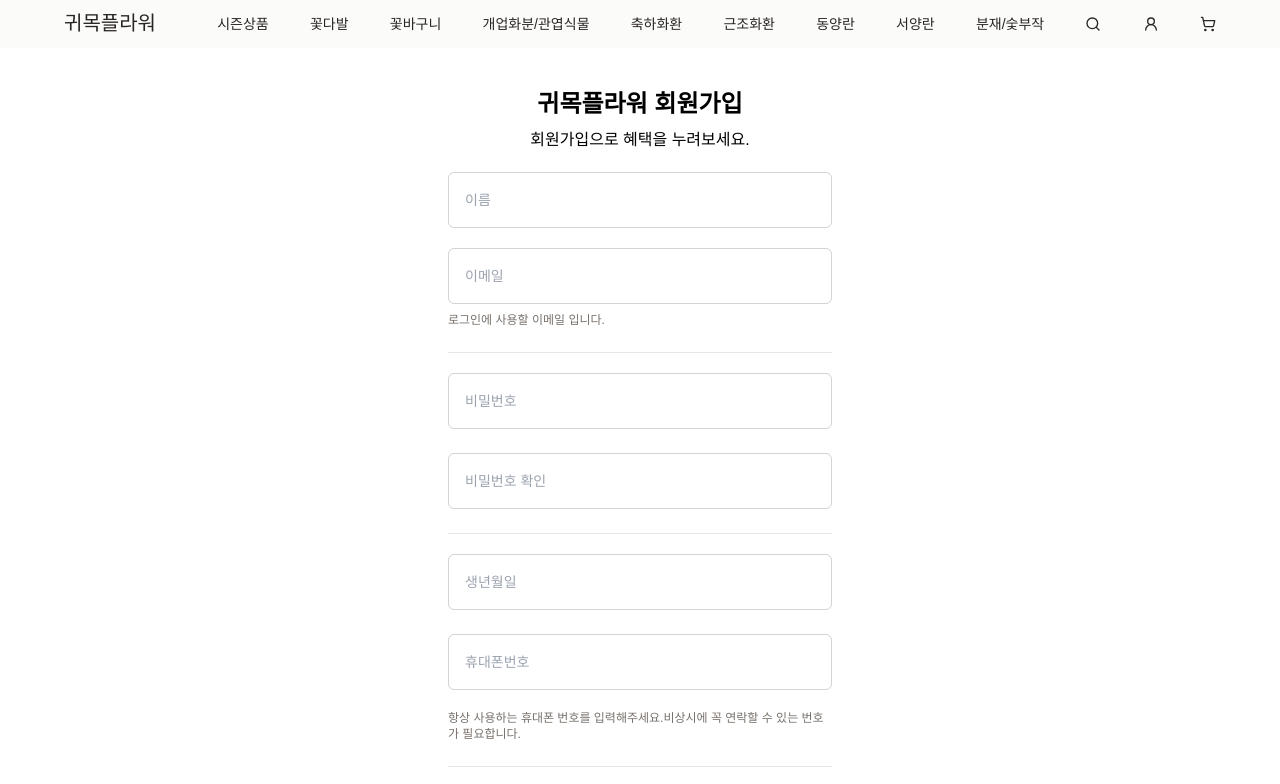
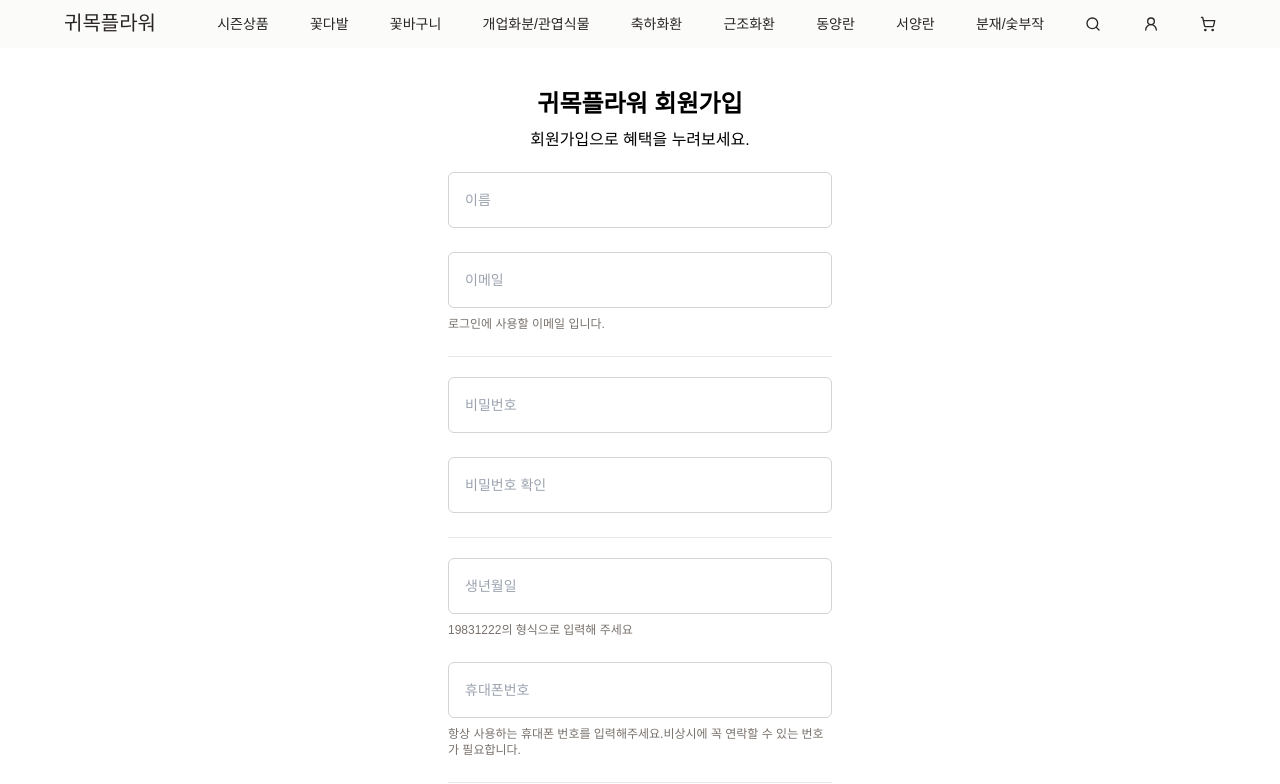
Before and after one commit to homeyoun/homepage, a Next.js app: page /siginUp in a window 1280 px wide. Shown: the top 784 px of the page. Built offline with nearby package versions, Linux system fonts and the light colour scheme; a web font is replaced by a local one.

Commit message:
회원가입폼 수정

```diff
--- a/app/siginUp/page.tsx
+++ b/app/siginUp/page.tsx
@@ -1,7 +1,9 @@
 "use client";
 import { CircleAlert } from "lucide-react";
 import { Formik } from "formik";
-
+import * as Yup from "yup";
+import { REGEX } from "@/consts/regex";
+import { useState } from "react";
 interface MyFormVvalues {
   name: string;
   email: string;
@@ -15,6 +17,28 @@ interface OtherProps {
   message: string;
 }
 
+const SignupSchema = Yup.object().shape({
+  name: Yup.string()
+    .matches(REGEX.name, "한글로 입력해주세요")
+    .min(2, "이름이 너무 짧습니다.")
+    .max(5, "이름이 너무 깁니다.")
+    .required("이름은 필수 입력항목입니다."),
+  email: Yup.string()
+    .email("이메일을 잘못입력하셨습니다.")
+    .required("이메일은 필수 입력항목입니다."),
+  password: Yup.string().min(7, "비밀번호는 최소 7자 이상입니다."),
+  rePassword: Yup.string()
+    .min(7, "비밀번호는 최소 7자 이상입니다.")
+    .oneOf([Yup.ref("password")], "비밀번호가 일치해야 합니다.")
+    .required("비밀번호를 다시 입력하세요"),
+
+  birthDate: Yup.string(),
+  phoneNumber: Yup.string().matches(
+    REGEX.phoneNumber,
+    "번호는 01012345678형태로 입력해주세요",
+  ),
+});
+
 export default function SignUpPage() {
   const initialValues: MyFormVvalues = {
     name: "",
@@ -24,12 +48,14 @@ export default function SignUpPage() {
     birthDate: "",
     phoneNumber: "",
   };
+  const [focus, setFocus] = useState(false);
   return (
     <section className="mx-auto mt-10 grid max-w-6xl justify-center text-center">
       <h1 className="mb-2 text-2xl font-bold">귀목플라워 회원가입</h1>
       <h2 className="mb-5">회원가입으로 혜택을 누려보세요.</h2>
       <Formik
         initialValues={initialValues}
+        validationSchema={SignupSchema}
         onSubmit={(values, actions) => {}}
         className="grid w-96 justify-center"
       >
@@ -43,19 +69,23 @@ export default function SignUpPage() {
               className="h-14 rounded-md border border-stone-300 px-4 text-sm outline-none"
               placeholder="이름"
             />
+            <p className="my-3 flex items-center text-left text-xs text-red-600">
+              {errors.name && <CircleAlert className="mr-1 w-3" />}
+              {errors.name}
+            </p>
             <input
               type="email"
               name="email"
               onChange={handleChange}
               value={values.email}
-              className="mt-5 h-14 rounded-md border border-stone-300 px-4 text-sm outline-none"
+              className="h-14 rounded-md border border-stone-300 px-4 text-sm outline-none"
               placeholder="이메일"
             />
             <h1 className="mt-2 text-left text-xs text-stone-500">
               로그인에 사용할 이메일 입니다.
             </h1>
             <p className="my-3 flex items-center text-left text-xs text-red-600">
-              {errors.email && `${(<CircleAlert className="mr-1 w-3.5" />)}`}
+              {errors.email && <CircleAlert className="mr-1 w-3" />}
               {errors.email}
             </p>
             <hr className="" />
@@ -67,25 +97,36 @@ export default function SignUpPage() {
               className="mt-5 h-14 rounded-md border border-stone-300 px-4 text-sm outline-none"
               placeholder="비밀번호"
             />
-            <p className="my-3 text-left text-xs text-red-600"></p>
+            <p className="my-3 flex items-center text-left text-xs text-red-600">
+              {errors.password && <CircleAlert className="mr-1 w-3" />}
+              {errors.password}
+            </p>
             <input
               type="password"
-              name="password"
+              name="rePassword"
               onChange={handleChange}
               value={values.rePassword}
               className="h-14 rounded-md border border-stone-300 px-4 text-sm outline-none"
               placeholder="비밀번호 확인"
             />
-            <p className="my-3 text-left text-xs text-red-600"></p>
+            <p className="my-3 flex items-center text-left text-xs text-red-600">
+              {errors.rePassword && <CircleAlert className="mr-1 w-3" />}
+              {errors.rePassword}
+            </p>
             <hr className="mb-5" />
             <input
               type="text"
               name="birthDate"
               onChange={handleChange}
               value={values.birthDate}
+              onFocus={() => setFocus(true)}
+              onBlur={() => setFocus(false)}
               className="h-14 rounded-md border border-stone-300 px-4 text-sm outline-none"
-              placeholder="생년월일"
+              placeholder={focus ? "YYYYMMDD" : "생년월일"}
             />
+            <p className="mt-2 text-left text-xs text-stone-500">
+              19831222의 형식으로 입력해 주세요
+            </p>
             <p className="my-3 text-left text-xs text-red-600"></p>
             <input
               type="text"
@@ -95,7 +136,7 @@ export default function SignUpPage() {
               className="h-14 rounded-md border border-stone-300 px-4 text-sm outline-none"
               placeholder="휴대폰번호"
             />
-            <h1 className="mt-5 text-left text-xs text-stone-500">
+            <h1 className="mt-2 text-left text-xs text-stone-500">
               항상 사용하는 휴대폰 번호를 입력해주세요.비상시에 꼭 연락할 수
               있는 번호가 필요합니다.
             </h1>
--- /dev/null
+++ b/consts/regex.ts
@@ -0,0 +1,7 @@
+export const REGEX = {
+  name: /^[가-힣]{2,5}$/,
+  email:
+    /^[0-9a-zA-Z]([-_.]?[0-9a-zA-Z])*@[0-9a-zA-Z]([-_.]?[0-9a-zA-Z])*\.[a-zA-Z]{2,3}$/i,
+  password: /^(?=.*[A-Za-z])(?=.*\d)[A-Za-z\d]{6,10}$/,
+  phoneNumber: /^[0-9]{11}$/i,
+};
--- a/package.json
+++ b/package.json
@@ -15,7 +15,8 @@
     "lucide-react": "^0.379.0",
     "next": "14.2.3",
     "react": "^18",
-    "react-dom": "^18"
+    "react-dom": "^18",
+    "yup": "^1.4.0"
   },
   "devDependencies": {
     "@svgr/webpack": "^8.1.0",
```
Also changed, not shown: 2 other files (tests, documents, lock files or other folders).
